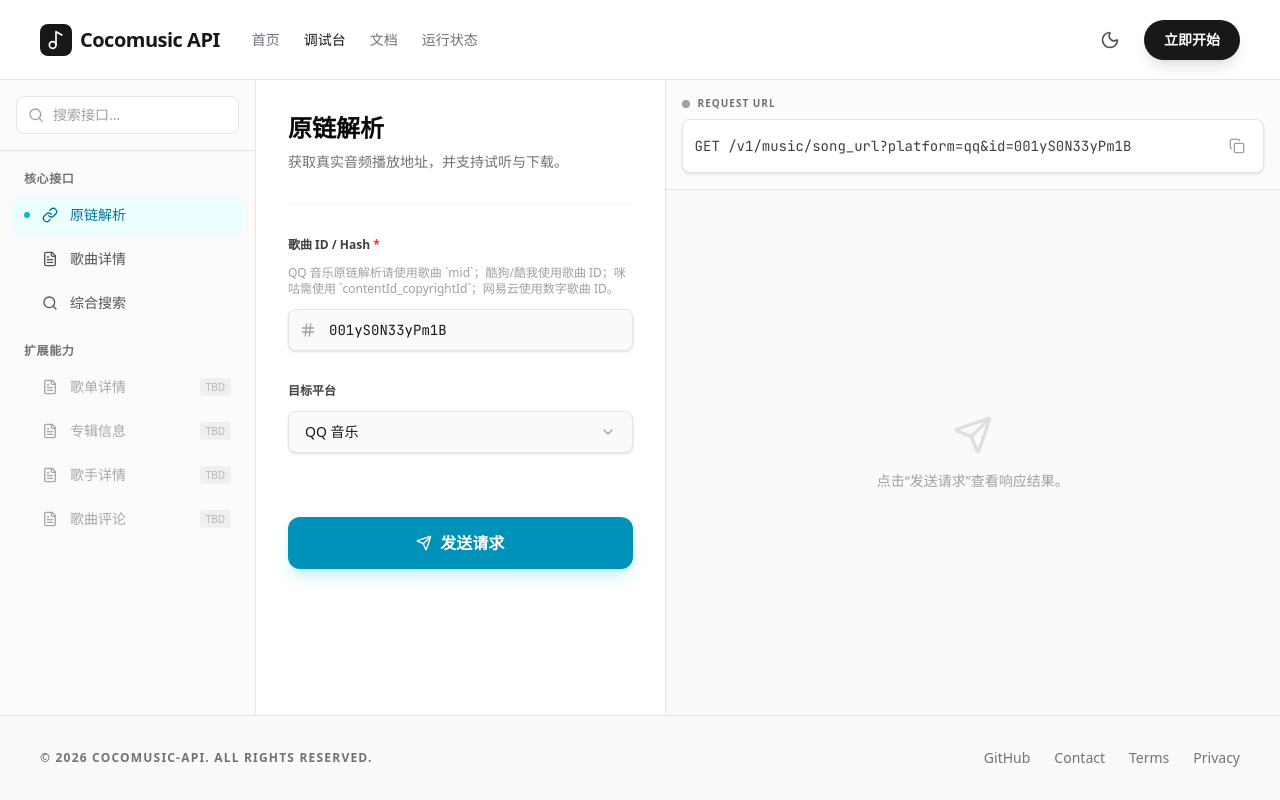
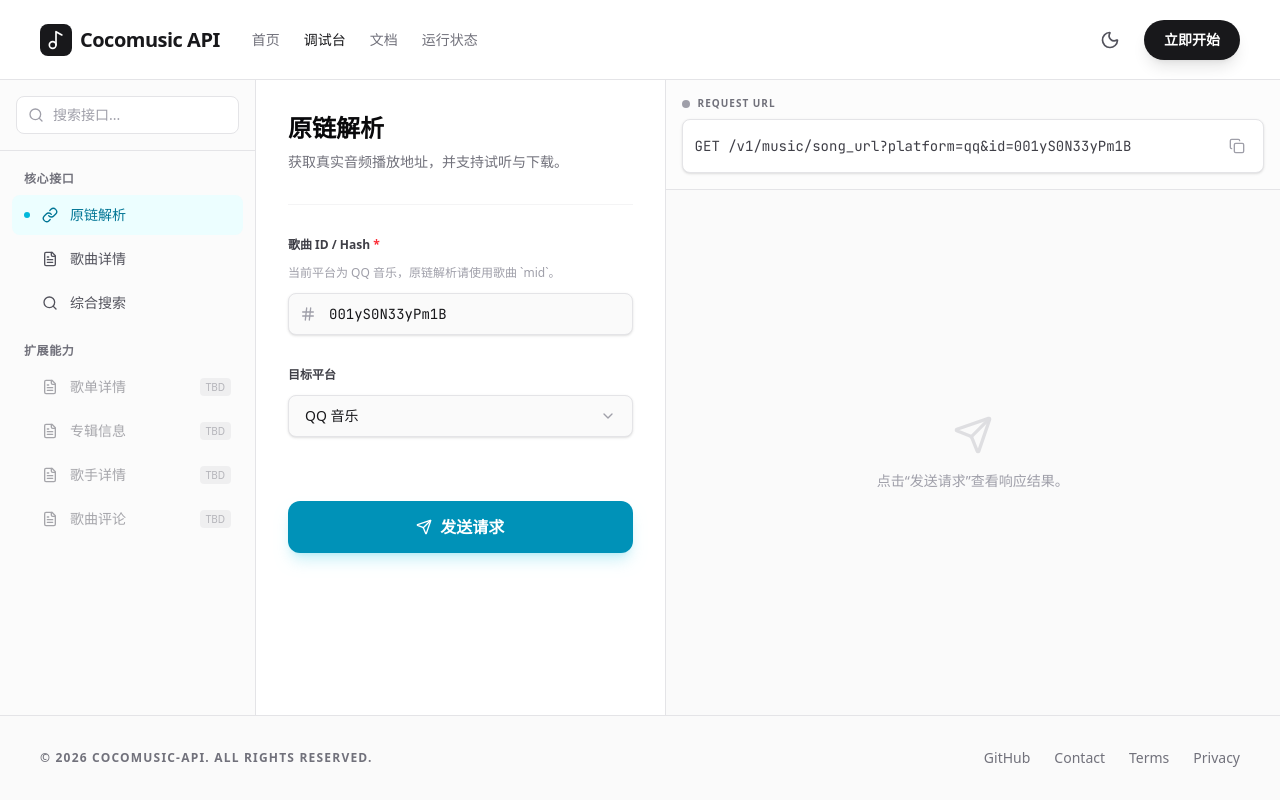
Before and after one commit to markcxx/cocomusic-api, a Next.js app: page /playground in a window 1280 px wide. Built offline with nearby package versions, Linux system fonts and the light colour scheme.

Commit message:
feat: 优化平台规则提示文本，提升用户体验

```diff
--- a/src/components/playground/forms/DetailEndpointPanel.tsx
+++ b/src/components/playground/forms/DetailEndpointPanel.tsx
@@ -18,15 +18,18 @@
   onPlatformChange,
   onSongIdChange,
 }: Props) {
+  const platformRuleText =
+    platform === "qq"
+      ? "当前平台为 QQ 音乐，歌曲详情这里请使用数字歌曲 ID，不是 `mid`。"
+      : "当前平台为网易云音乐，请输入数字歌曲 ID。";
+
   return (
     <>
       <div className="flex flex-col gap-3">
         <label className="text-xs font-bold text-zinc-700 dark:text-zinc-300">
           歌曲 ID <span className="text-red-500">*</span>
         </label>
-        <p className="text-xs text-zinc-400 dark:text-zinc-500">
-          当前详情接口支持 QQ 音乐与网易云音乐，其中 QQ 音乐这里请使用数字歌曲 ID，不是 `mid`。
-        </p>
+        <p className="text-xs text-zinc-400 dark:text-zinc-500">{platformRuleText}</p>
         <div className="relative">
           <Hash className="absolute left-3 top-1/2 h-4 w-4 -translate-y-1/2 text-zinc-400" />
           <input
--- a/src/components/playground/forms/UrlEndpointPanel.tsx
+++ b/src/components/playground/forms/UrlEndpointPanel.tsx
@@ -27,15 +27,24 @@
   onMiguQualityChange,
   onNeteaseQualityChange,
 }: Props) {
+  const platformRuleText =
+    platform === "qq"
+      ? "当前平台为 QQ 音乐，原链解析请使用歌曲 `mid`。"
+      : platform === "kugou"
+        ? "当前平台为酷狗音乐，请输入歌曲 `hash`。"
+        : platform === "kuwo"
+          ? "当前平台为酷我音乐，请输入歌曲 ID。"
+          : platform === "migu"
+            ? "当前平台为咪咕音乐，请输入 `contentId_copyrightId`。"
+            : "当前平台为网易云音乐，请输入数字歌曲 ID。";
+
   return (
     <>
       <div className="flex flex-col gap-3">
         <label className="text-xs font-bold text-zinc-700 dark:text-zinc-300">
           歌曲 ID / Hash <span className="text-red-500">*</span>
         </label>
-        <p className="text-xs text-zinc-400 dark:text-zinc-500">
-          QQ 音乐原链解析请使用歌曲 `mid`；酷狗/酷我使用歌曲 ID；咪咕需使用 `contentId_copyrightId`；网易云使用数字歌曲 ID。
-        </p>
+        <p className="text-xs text-zinc-400 dark:text-zinc-500">{platformRuleText}</p>
         <div className="relative">
           <Hash className="absolute left-3 top-1/2 h-4 w-4 -translate-y-1/2 text-zinc-400" />
           <input
```
